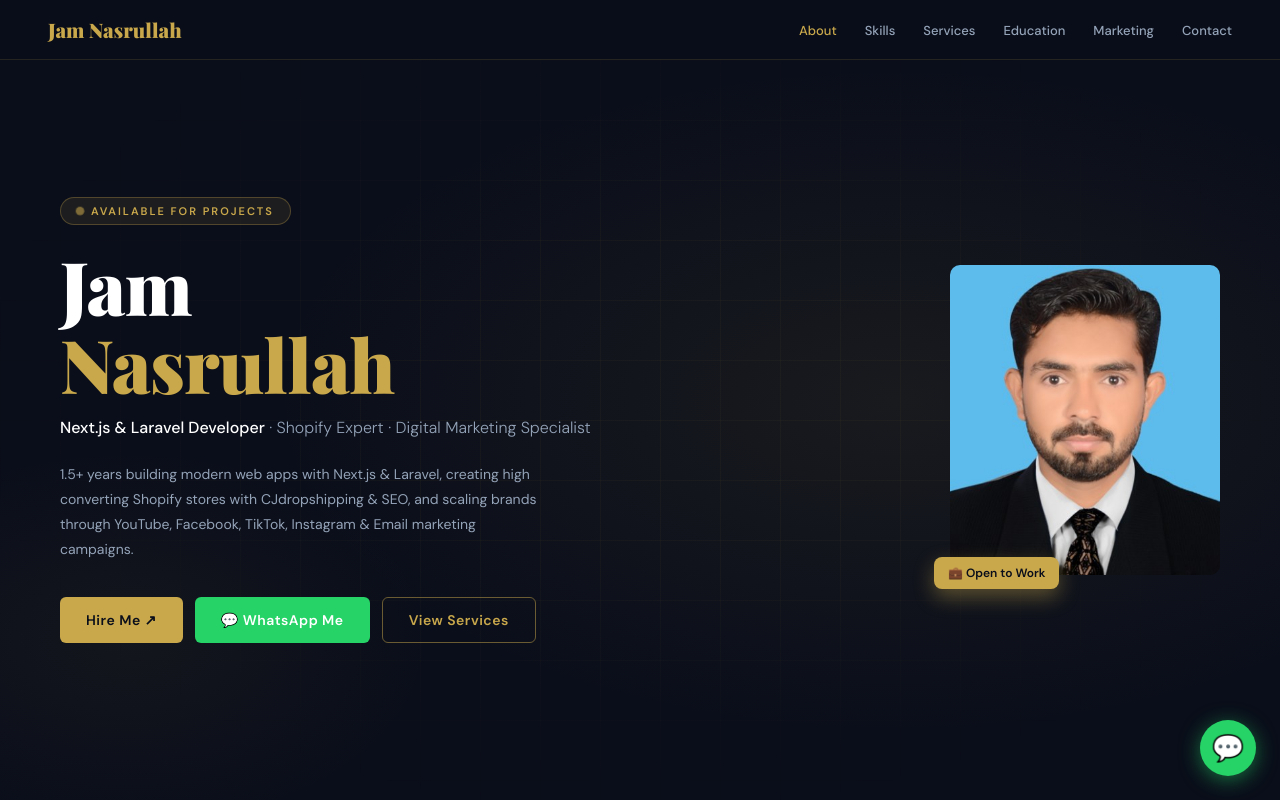
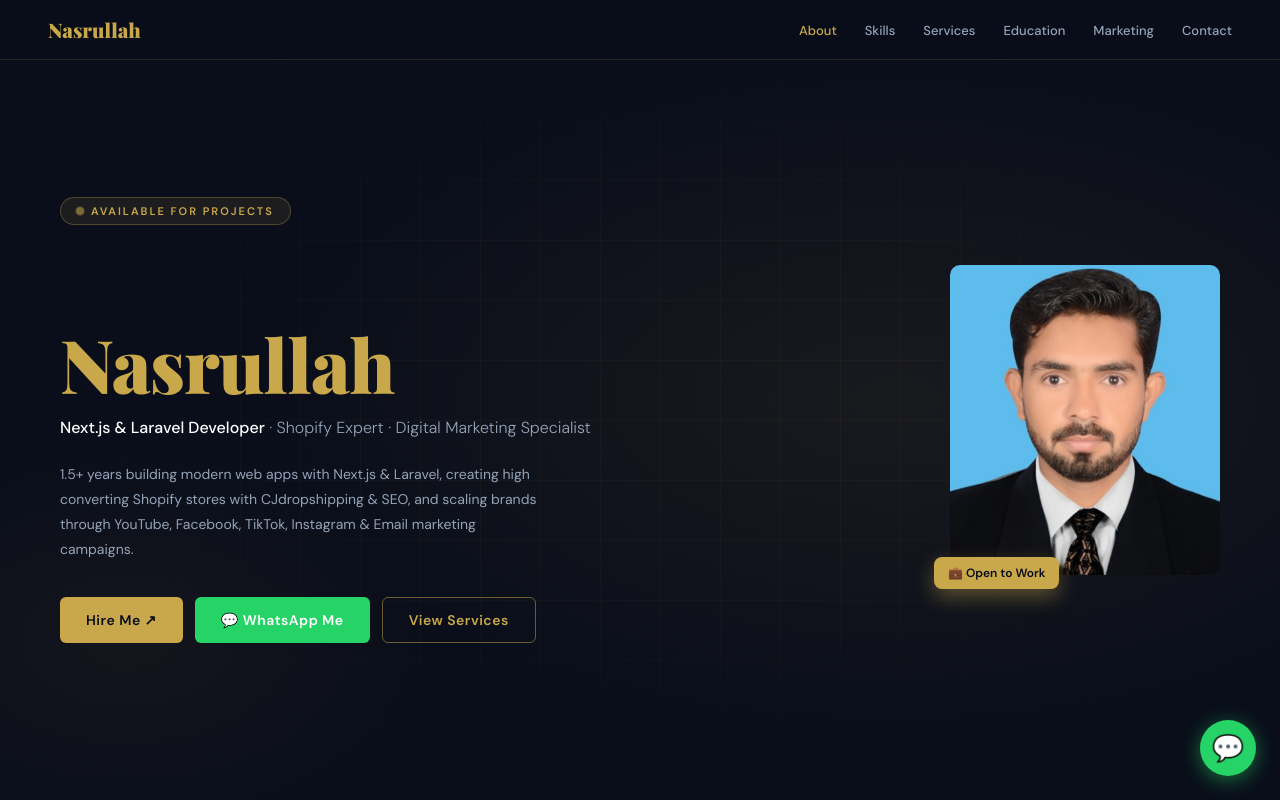
Before and after one commit to jamnasrullah/MyPortfolio, a plain HTML site: page index.html in a window 1280 px wide. Shown: the top 800 px of the page. Drawn offline with nearby package versions, Linux system fonts and the light colour scheme.

Commit message:
some local changes

```diff
--- a/index.html
+++ b/index.html
@@ -1084,7 +1084,7 @@
 
   <!-- NAV -->
   <nav>
-    <div class="nav-logo">Jam Nasrullah</div>
+    <div class="nav-logo">Nasrullah</div>
     <ul class="nav-links">
       <li><a href="#about">About</a></li>
       <li><a href="#skills">Skills</a></li>
@@ -1115,7 +1115,7 @@
     <div class="hero-content">
       <div class="hero-text">
         <div class="hero-badge"><span></span> Available for Projects</div>
-        <h1 class="hero-name">Jam<br><span class="gold">Nasrullah</span></h1>
+        <h1 class="hero-name"><br><span class="gold">Nasrullah</span></h1>
         <p class="hero-role">
           <strong>Next.js &amp; Laravel Developer</strong> · Shopify Expert · Digital Marketing Specialist
         </p>
```
Also changed, not shown: vercel.json (added).
